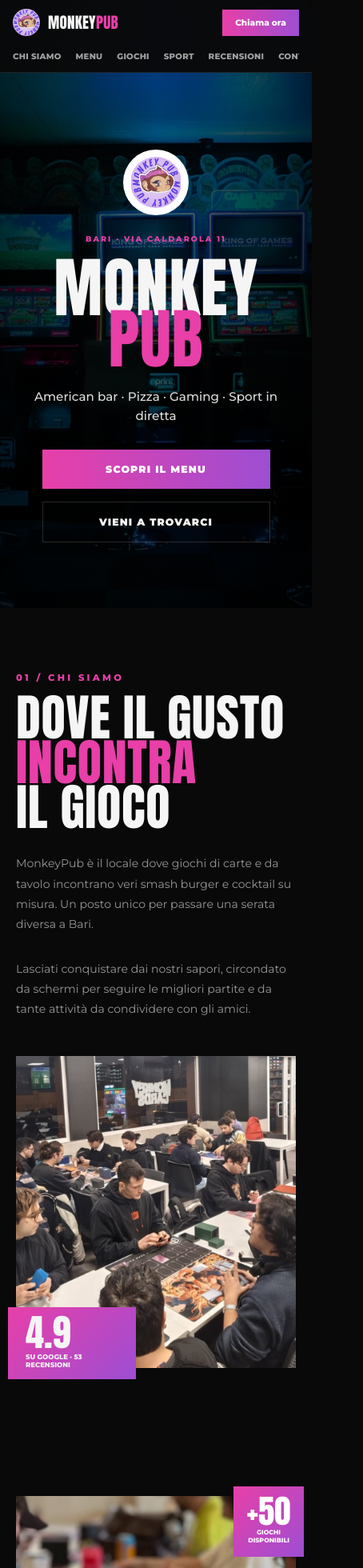
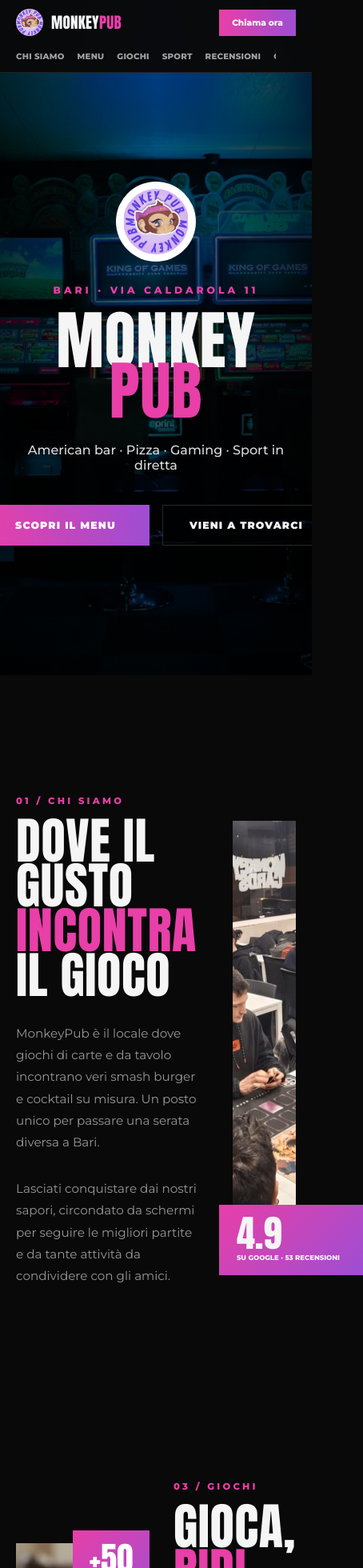
Before and after one commit to girardinicolas/MonkeyPubSite, a React (Vite) app: page /#home in a window 390 px wide. Shown: the top 1960 px of the page at 80% size, 454 px wide, since content can reach past the window. Built offline with nearby package versions, Linux system fonts and the light colour scheme.

Commit message:
modifiche al css tablet

```diff
--- a/src/index.css
+++ b/src/index.css
@@ -181,6 +181,25 @@
   .review-card {
     padding: 24px 21px;
   }
+
+  .competition-grid {
+    grid-template-columns: repeat(2, 1fr);
+  }
+
+  .competition-card {
+    min-height: 125px;
+  }
+
+  .competition-logo {
+    display: block;
+    width: 70px;
+    height: 60px;
+    max-width: 100%;
+    object-fit: contain;
+    object-position: center;
+    opacity: 1;
+    visibility: visible;
+  }
 }
 
 /* =========================
@@ -192,53 +211,12 @@
     width: min(100% - 40px, 1055px);
   }
 
-    /* =========================
-       HEADER / NAVBAR
-       ========================= */
-
-    .header {
-      height: auto;
+  section {
+    scroll-margin-top: 103px;
   }
 
-    .header-container {
-      width: min(100% - 32px, 1440px);
-      min-height: 62px;
-      flex-wrap: wrap;
-      gap: 12px;
-      padding: 11px 0;
-    }
-
-    .logo-image {
-      width: 34px;
-      height: 34px;
-    }
-
-    .logo-text {
-      font-size: 1.2rem;
-    }
-
-    .call-button {
-      min-width: 96px;
-      padding: 10px 12px;
-      font-size: 0.66rem;
-    }
-
-    .navigation {
-      order: 3;
-      justify-content: flex-start;
-      width: 100%;
-      gap: 18px;
-      margin: 0;
-      padding: 7px 0 2px;
-      overflow-x: auto;
-    }
-
-    .navigation::-webkit-scrollbar {
-      display: none;
-    }
-
-    section {
-      scroll-margin-top: 103px;
+  .section-title {
+    font-size: clamp(3.55rem, 16vw, 5.8rem);
   }
 
   /* =========================
@@ -251,457 +229,4 @@
     width: 100%;
     max-width: 285px;
   }
-
-    /* =========================
-       HERO
-       ========================= */
-
-    .hero {
-      min-height: 760px;
 }
-
-    .hero-content {
-      width: min(100% - 36px, 850px);
-      padding: 150px 0 45px;
-    }
-
-    .hero-logo {
-      width: 82px;
-      height: 82px;
-      margin-bottom: 24px;
-    }
-
-    .hero-location {
-      font-size: 0.6rem;
-      letter-spacing: 0.21em;
-    }
-
-    .hero-title {
-      font-size: clamp(4.6rem, 21vw, 7.4rem);
-    }
-
-    .hero-description {
-      margin-top: 28px;
-      font-size: 0.95rem;
-      line-height: 1.6;
-    }
-
-    .hero-buttons {
-      flex-direction: column;
-      align-items: center;
-      margin-top: 30px;
-    }
-
-    .scroll-link {
-      margin-top: 30px;
-    }
-
-    /* =========================
-       STILI CONDIVISI
-       ========================= */
-
-    .section-title {
-      font-size: clamp(3.55rem, 16vw, 5.8rem);
-    }
-
-    /* =========================
-       CHI SIAMO
-       ========================= */
-
-    .about-section {
-      min-height: auto;
-      padding: 80px 0;
-    }
-
-    .about-layout {
-      grid-template-columns: 1fr;
-      min-height: auto;
-      gap: 45px;
-    }
-
-    .about-text > p:not(.section-label) {
-      font-size: 0.88rem;
-    }
-
-    .about-image {
-      height: 390px;
-    }
-
-    .rating-badge {
-      bottom: -14px;
-      left: -10px;
-      width: 160px;
-      min-height: 76px;
-    }
-
-    /* =========================
-       GIOCHI
-       ========================= */
-
-    .games-section {
-      min-height: auto;
-      padding: 80px 0;
-    }
-
-    .games-layout {
-      grid-template-columns: 1fr;
-      min-height: auto;
-      gap: 45px;
-    }
-
-    .games-image {
-      height: 400px;
-    }
-
-    .games-badge {
-      top: -12px;
-      right: -10px;
-      width: 88px;
-      min-height: 88px;
-    }
-
-    .games-content > p:not(.section-label) {
-      font-size: 0.88rem;
-    }
-
-    .game-category-grid {
-      grid-template-columns: 1fr;
-      gap: 12px;
-      margin-top: 30px;
-    }
-
-    .game-category-card {
-      min-height: 58px;
-    }
-
-    .game-category-header {
-      min-height: 58px;
-      padding: 14px 16px;
-    }
-
-    .game-category-header strong {
-      font-size: 0.75rem;
-    }
-
-    .game-category-arrow {
-      font-size: 1.1rem;
-    }
-
-    .game-list-wrapper {
-      padding-right: 16px;
-      padding-left: 16px;
-    }
-
-    .game-category-card.is-open .game-list-wrapper {
-      max-height: 250px;
-      padding: 0 16px 16px;
-      opacity: 1;
-    }
-
-    /* =========================
-       SPORT
-       ========================= */
-
-    .sport-section {
-      padding: 75px 0;
-    }
-
-    .competition-grid {
-      grid-template-columns: repeat(2, 1fr);
-      margin-top: 42px;
-    }
-
-    .competition-card {
-      min-height: 118px;
-    }
-
-    /* =========================
-       RECENSIONI
-       ========================= */
-
-    .reviews-section {
-      padding: 75px 0;
-    }
-
-    .reviews-header {
-      align-items: flex-start;
-      flex-direction: column;
-    }
-
-    .overall-rating {
-      padding: 0;
-    }
-
-    .reviews-grid {
-      grid-template-columns: 1fr;
-      gap: 14px;
-      margin-top: 38px;
-    }
-
-    .review-card {
-      min-height: 220px;
-    }
-
-    /* =========================
-       CONTATTI
-       ========================= */
-
-    .contact-section {
-      padding: 25px 0 75px;
-    }
-
-    .contact-layout {
-      grid-template-columns: 1fr;
-      gap: 48px;
-      margin-top: 42px;
-    }
-
-    /* =========================
-       FOOTER
-       ========================= */
-
-    .footer {
-      padding: 28px 0;
-    }
-
-    .footer-container {
-      grid-template-columns: 1fr;
-      gap: 18px;
-      width: min(100% - 40px, 1150px);
-      text-align: center;
-    }
-
-    .footer-logo {
-      justify-content: center;
-    }
-
-    .footer-container > p:nth-child(2),
-    .footer-container > p:last-child {
-      text-align: center;
-    }
-  }
-/* =========================
-   RESPONSIVE: MOBILE
-   ========================= */
-
-@media (max-width: 720px) {
-  .section-container {
-    width: min(100% - 40px, 1055px);
-  }
-
-  .header {
-    height: auto;
-  }
-
-  .header-container {
-    width: min(100% - 32px, 1440px);
-    min-height: 62px;
-    flex-wrap: wrap;
-    gap: 12px;
-    padding: 11px 0;
-  }
-
-  .logo-image {
-    width: 34px;
-    height: 34px;
-  }
-
-  .logo-text {
-    font-size: 1.2rem;
-  }
-
-  .call-button {
-    min-width: 96px;
-    padding: 10px 12px;
-    font-size: 0.66rem;
-  }
-
-  .navigation {
-    order: 3;
-    justify-content: flex-start;
-    width: 100%;
-    gap: 18px;
-    margin: 0;
-    padding: 7px 0 2px;
-    overflow-x: auto;
-  }
-
-  .navigation::-webkit-scrollbar {
-    display: none;
-  }
-
-  section {
-    scroll-margin-top: 103px;
-  }
-
-  .hero {
-    min-height: 760px;
-  }
-
-  .hero-content {
-    width: min(100% - 36px, 850px);
-    padding: 150px 0 45px;
-  }
-
-  .hero-logo {
-    width: 82px;
-    height: 82px;
-    margin-bottom: 24px;
-  }
-
-  .hero-location {
-    font-size: 0.6rem;
-    letter-spacing: 0.21em;
-  }
-
-  .hero-title {
-    font-size: clamp(4.6rem, 21vw, 7.4rem);
-  }
-
-  .hero-description {
-    margin-top: 28px;
-    font-size: 0.95rem;
-    line-height: 1.6;
-  }
-
-  .hero-buttons {
-    flex-direction: column;
-    align-items: center;
-    margin-top: 30px;
-  }
-
-  .primary-button,
-  .secondary-button,
-  .outline-button {
-    width: 100%;
-    max-width: 285px;
-  }
-
-  .scroll-link {
-    margin-top: 30px;
-  }
-
-  .about-section,
-  .games-section {
-    min-height: auto;
-    padding: 80px 0;
-  }
-
-  .menu-section,
-  .sport-section,
-  .reviews-section {
-    padding: 75px 0;
-  }
-
-  .contact-section {
-    padding: 25px 0 75px;
-  }
-
-  .section-title {
-    font-size: clamp(3.55rem, 16vw, 5.8rem);
-  }
-
-  .about-layout,
-  .games-layout,
-  .contact-layout {
-    grid-template-columns: 1fr;
-  }
-
-  .about-layout,
-  .games-layout {
-    min-height: auto;
-    gap: 45px;
-  }
-
-  .about-text > p:not(.section-label),
-  .games-content > p:not(.section-label) {
-    font-size: 0.88rem;
-  }
-
-  .about-image {
-    height: 390px;
-  }
-
-  .rating-badge {
-    bottom: -14px;
-    left: -10px;
-    width: 160px;
-    min-height: 76px;
-  }
-
-  .menu-cards,
-  .reviews-grid {
-    grid-template-columns: 1fr;
-    margin-top: 42px;
-  }
-
-  .menu-card {
-    min-height: auto;
-  }
-
-  .menu-card-image {
-    height: 240px;
-  }
-
-  .games-image {
-    height: 400px;
-  }
-
-  .games-badge {
-    top: -12px;
-    right: -10px;
-    width: 88px;
-    min-height: 88px;
-  }
-
-  .competition-grid {
-    grid-template-columns: repeat(2, 1fr);
-    margin-top: 42px;
-  }
-
-  .competition-card {
-    min-height: 118px;
-  }
-
-  .reviews-header {
-    align-items: flex-start;
-    flex-direction: column;
-  }
-
-  .overall-rating {
-    padding: 0;
-  }
-
-  .reviews-grid {
-    margin-top: 38px;
-  }
-
-  .review-card {
-    min-height: 220px;
-  }
-
-  .contact-layout {
-    gap: 48px;
-    margin-top: 42px;
-  }
-
-  .footer {
-    padding: 28px 0;
-  }
-
-  .footer-container {
-    grid-template-columns: 1fr;
-    gap: 18px;
-    width: min(100% - 40px, 1150px);
-    text-align: center;
-  }
-
-  .footer-logo {
-    justify-content: center;
-  }
-
-  .footer-container > p:nth-child(2),
-  .footer-container > p:last-child {
-    text-align: center;
-  }
-}
```
Lines whose indentation alone changed are shown as unchanged.
